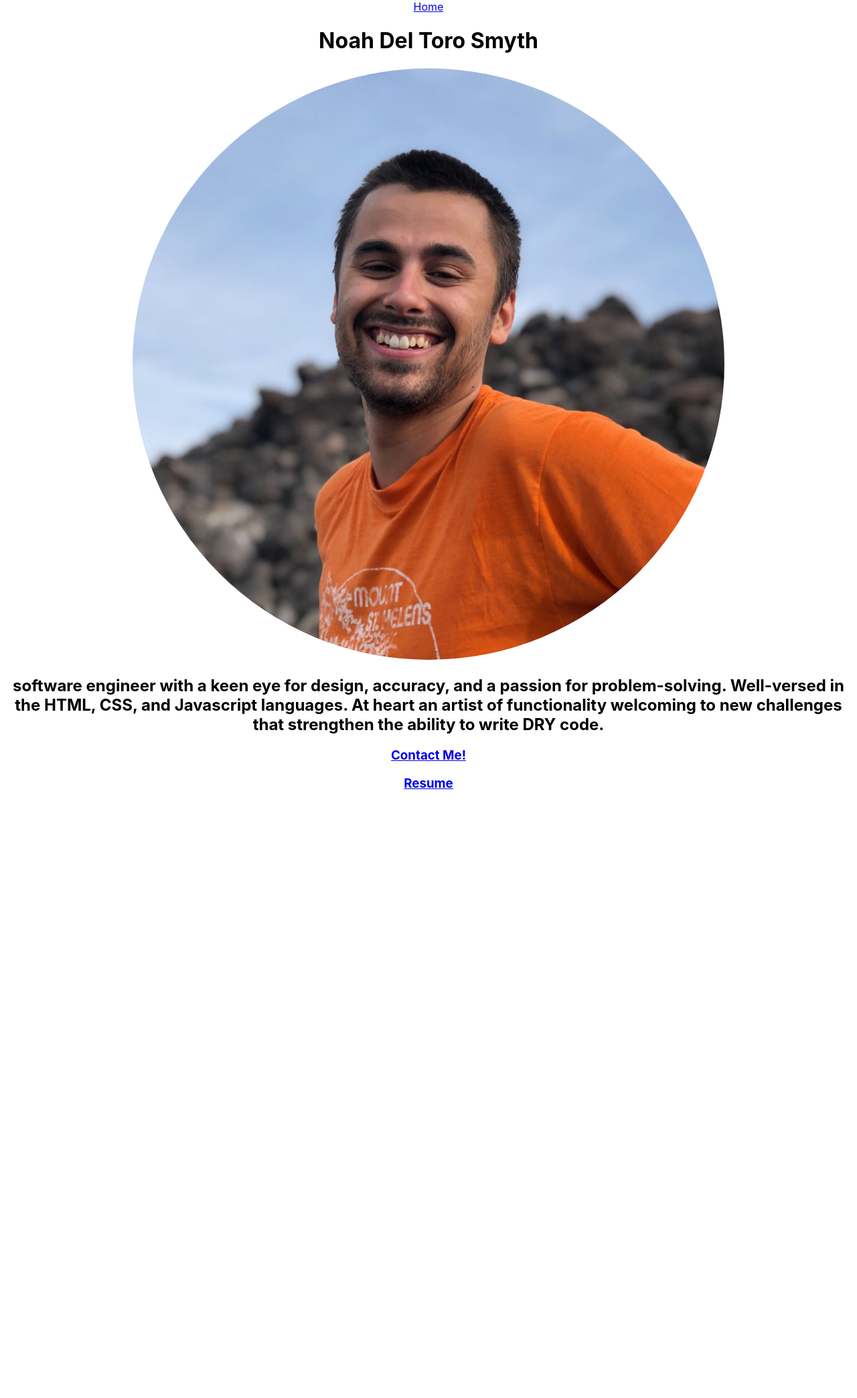
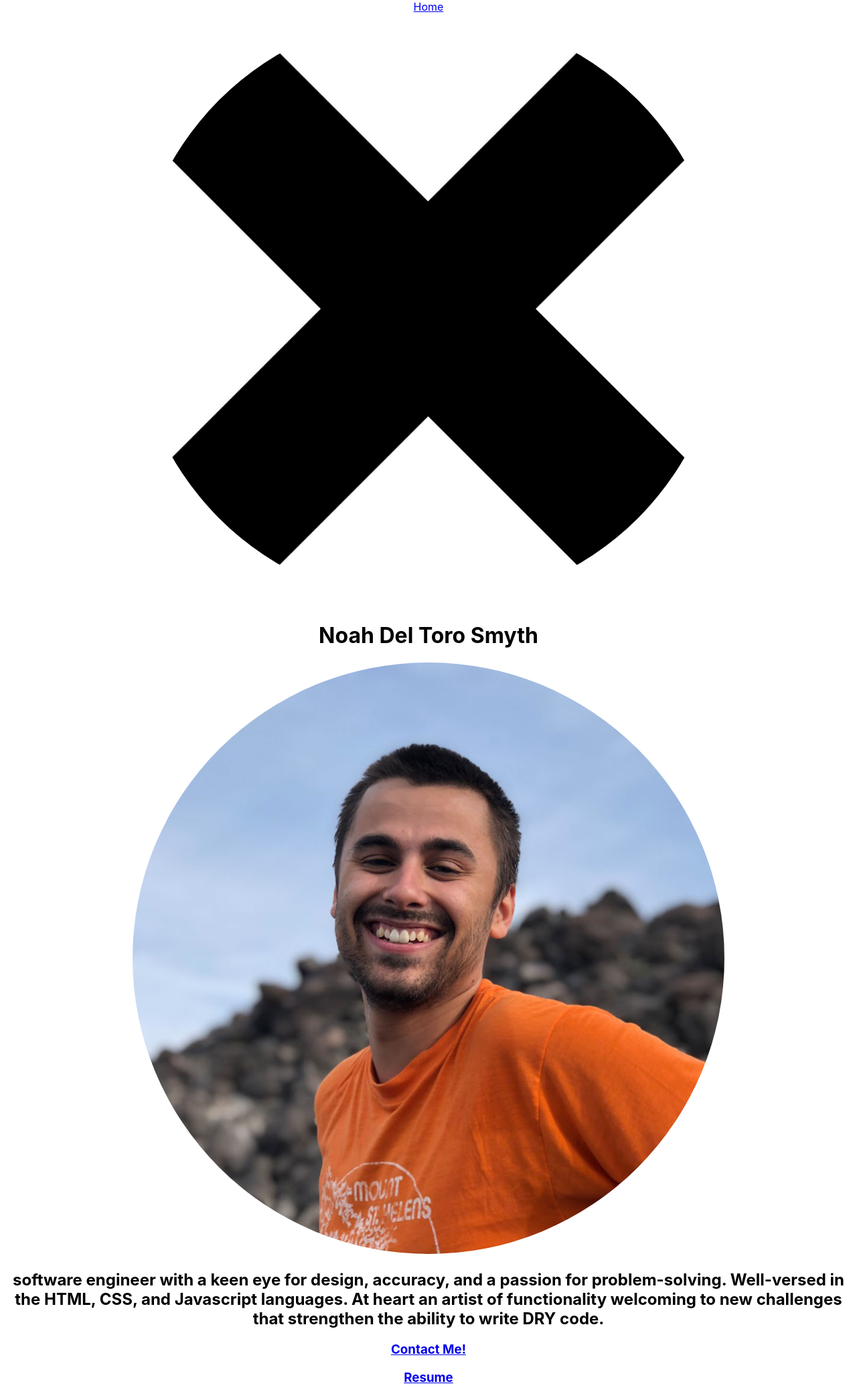
Before and after one commit to NoahDeltoroSmyth/devsite2.0, a React (Create React App) app: page / in a window 1280 px wide. Shown: the whole page at 67% size. Before the commit the page ends 1199 px from the top, so only its background shows below. Built offline with nearby package versions, Linux system fonts and the light colour scheme.

Commit message:
dropdown menu icon set. Can toggle between dropdown icon and close menu icon.

```diff
--- a/src/App.jsx
+++ b/src/App.jsx
@@ -1,22 +1,19 @@
-import { BrowserRouter, Routes, Route, Link } from 'react-router-dom';
-import './App.css';
-import Contact from './Contact';
-import Home from './Home';
+import { BrowserRouter, Routes, Route } from "react-router-dom";
+import "./App.css";
+import Contact from "./Contact";
+import Bio from "./Bio";
+import Navbar from "./Navbar";
 
 function App() {
   return (
     <div className="App">
-
       <BrowserRouter>
-        <nav>
-          <Link to="/">Home</Link>
-        </nav>
+        <Navbar />
         <Routes>
-          <Route path='/' element={<Home />} />
-          <Route path='/contact' element={<Contact />} />
+          <Route path="/" element={<Bio />} />
+          <Route path="contact" element={<Contact />} />
         </Routes>
       </BrowserRouter>
-
     </div>
   );
 }
--- /dev/null
+++ b/src/Bio.jsx
@@ -0,0 +1,29 @@
+import React from "react";
+import { Link } from "react-router-dom";
+
+function Bio() {
+  return (
+    <div>
+      <h1>Noah Del Toro Smyth</h1>
+      <img src="profilepic.jpg" alt="Noah Smyth"></img>
+      <h2>
+        software engineer with a keen eye for design, accuracy, and a passion
+        for problem-solving. Well-versed in the HTML, CSS, and Javascript
+        languages. At heart an artist of functionality welcoming to new
+        challenges that strengthen the ability to write DRY code.
+      </h2>
+      <Link to="/contact">
+        <h3>Contact Me!</h3>
+      </Link>
+      <a
+        href="https://www.canva.com/design/DAE4pvlZQA0/view"
+        target="_blank"
+        rel="noreferrer"
+      >
+        <h3>Resume</h3>
+      </a>
+    </div>
+  );
+}
+
+export default Bio;
--- a/src/Home.jsx
+++ /dev/null
@@ -1,18 +0,0 @@
-import React from 'react';
-import { Link } from 'react-router-dom';
-
-function Home() {
-    return (
-        <div>
-            <h1>Noah Del Toro Smyth</h1>
-      {/* TODO:Create a logo for my brand */}
-      <img src='profilepic.jpg' alt='Noah Smyth'></img>
-      <h2>software engineer with a keen eye for design, accuracy, and a passion for problem-solving. Well-versed in the HTML, CSS, and Javascript languages.
-        At heart an artist of functionality welcoming to new challenges that strengthen the ability to write DRY code.</h2>
-      <Link to="/contact"><h3>Contact Me!</h3></Link>
-      <a href='https://www.canva.com/design/DAE4pvlZQA0/view' target="_blank" rel="noreferrer"><h3>Resume</h3></a>
-        </div>
-    );
-}
-
-export default Home;
--- /dev/null
+++ b/src/Navbar.jsx
@@ -0,0 +1,18 @@
+import React, { useState } from "react";
+import { Link } from "react-router-dom";
+
+const Navbar = () => {
+  const [click, setClick] = useState(false);
+  const handleClick = () => setClick(!click)
+
+  return (
+    <nav>
+      <Link to="/">Home</Link>
+      <div onClick={handleClick}>
+        {click ? <img src="dropdownicon.png" alt="dropdown menu" /> : <img src="closeicon.png" alt="close menu" />}
+      </div>
+    </nav>
+  );
+};
+
+export default Navbar;
```
Also changed, not shown: public/closeicon.png (added), public/dropdownicon.png (added).
